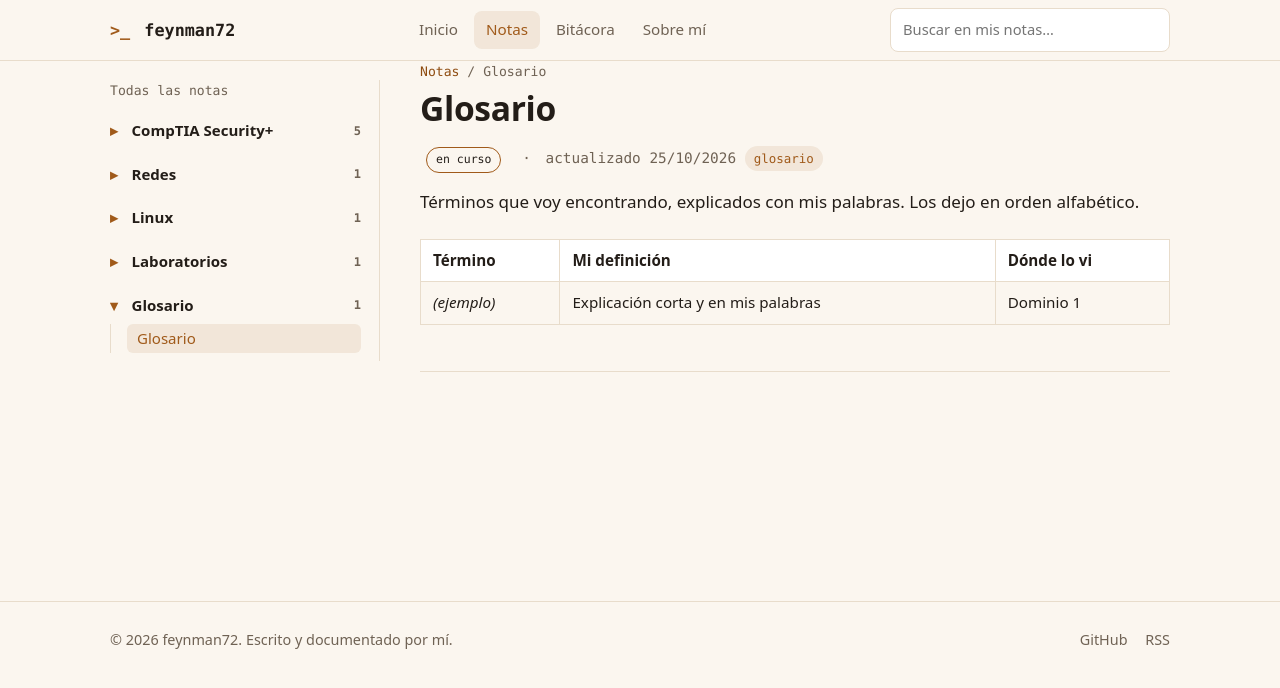
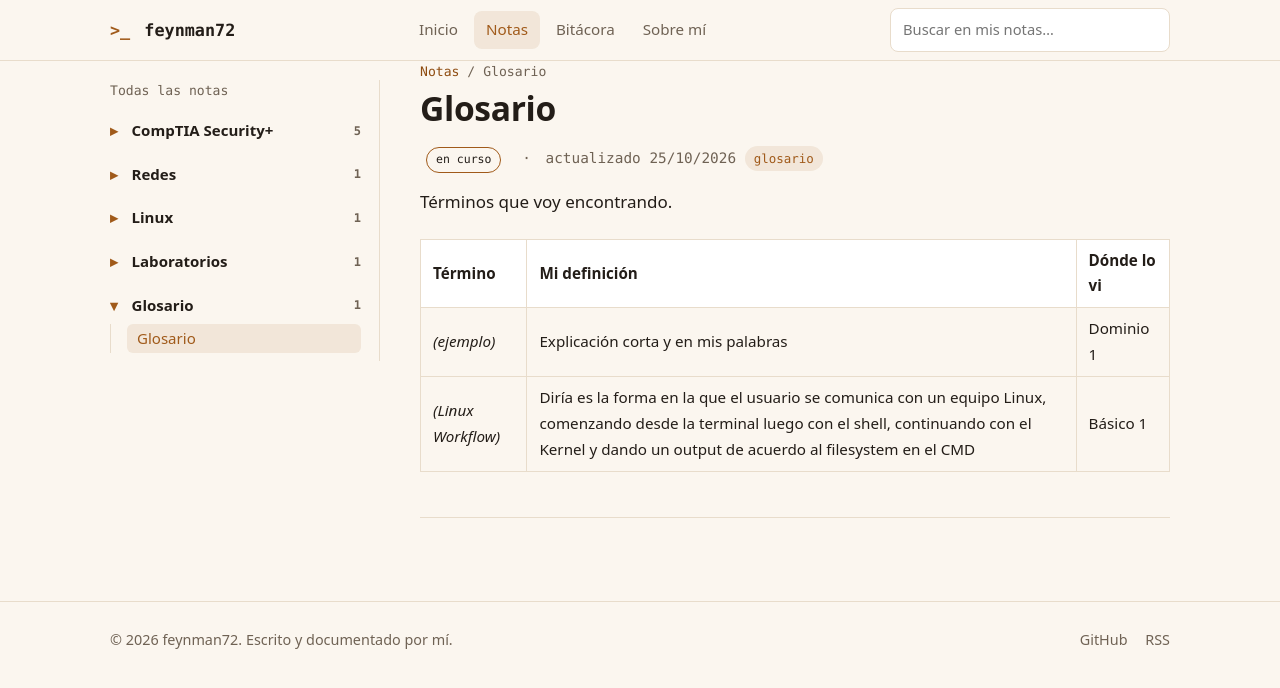
Before and after one commit to feynman72/feynman72.github.io, a Jekyll site: the page built from _notas/glosario/glosario.md, in a window 1280 px wide. Shown: the top 688 px of the page. Built offline with Jekyll 4.4.1, drawn with Linux system fonts in a browser that asks for light colours.

Commit message:
Revise glossary entry for 'Linux Workflow'
Updated the definition of 'Linux Workflow' and removed the alphabetical ordering note.

```diff
--- a/_notas/glosario/glosario.md
+++ b/_notas/glosario/glosario.md
@@ -7,8 +7,9 @@ actualizado: 2026-10-25
 tags: [glosario]
 ---
 
-Términos que voy encontrando, explicados con mis palabras. Los dejo en orden alfabético.
+Términos que voy encontrando.
 
 | Término | Mi definición | Dónde lo vi |
 |---|---|---|
 | *(ejemplo)* | Explicación corta y en mis palabras | Dominio 1 |
+|*(Linux Workflow)*|Diría es la forma en la que el usuario se comunica con un equipo Linux, comenzando desde la terminal luego con el shell, continuando con el Kernel y dando un output de acuerdo al filesystem en el CMD|Básico 1|
```
